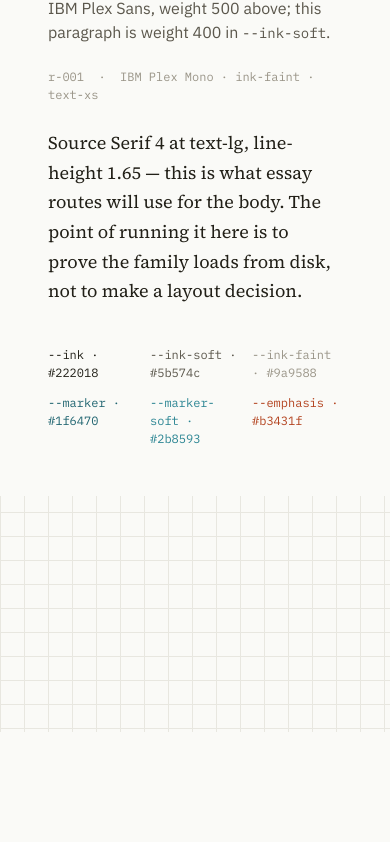
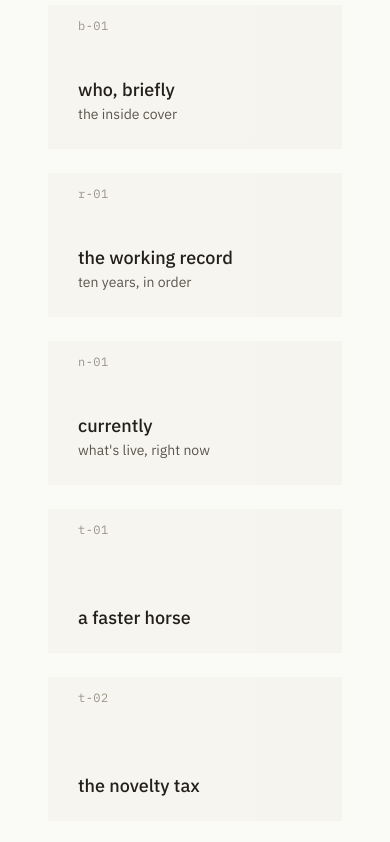
Before and after one commit to olganikulina-personal/olga-nikulina-resume, an Astro site: page / in a window 390 px wide. Shown: the part 112-954 px from the top of the page. Before the commit the page ends 844 px from the top, so only its background shows below. Built offline with nearby package versions, Linux system fonts and the light colour scheme; Astro itself is replaced by a stand-in of ours.

Commit message:
feat(u3): home grid layout, Card component, SiteHeader
Replaces the type/color smoke test with the real wunderkammer grid.

Added:
- src/lib/cards.ts — single source of truth for the seven cards. Each
  entry carries slug, href, title, callNumber, optional subtitle,
  Tailwind gridClass for desktop placement, and an isEssay flag (used
  by U7 prev/next nav). DOM order == array order == mobile stack order.
- src/components/Card.astro — call-number + title + optional subtitle,
  no border, fill is --paper-soft at ~70% via color-mix so graph paper
  passes through. Declares view-transition-name per slug so U4 can
  switch on shared-element morphs without further changes here.
- src/components/SiteHeader.astro — small inline-SVG graph-paper-square
  mark + 'olga nikulina' wordmark, top-left of the home grid. Mark is
  placeholder until a hand-drawn favicon lands in U8.

Modified:
- src/pages/index.astro — 12-col CSS grid snapping to 24px rhythm,
  collapses to single column on mobile. Asymmetric spans per design
  spec table: bio 6x2, resume 6x2, now 4x2, three essays 4x1 / 8x1,
  contact 4x1 bottom-right.

Removed:
- public/profile.jpg — bio route uses type, not a photo.

Verification: build emits exactly 7 view-transition-name declarations
in DOM order with correct call-numbers (b/r/n/t/t/t/c) and titles.

```diff
--- /dev/null
+++ b/src/components/Card.astro
@@ -0,0 +1,78 @@
+---
+/*
+ * Card — one cell on the home grid.
+ *
+ * Composition (per design spec):
+ *   call-number   (top-left, mono xs, ink-faint)
+ *   title         (sans medium, lg, ink)
+ *   subtitle?     (sans, sm, ink-soft)
+ *
+ * Visual rules:
+ *   - No border. Separation comes from spacing + graph paper continuing through.
+ *   - Fill is --paper-soft at ~70% opacity so the underlay grid shows through.
+ *     This is the load-bearing detail that kills the "dashboard" read.
+ *   - view-transition-name is declared per-card via inline style so U4 can
+ *     light up the View Transitions API morph without further changes here.
+ *
+ * Hover effect (CSS underline draw) is wired in U4. For now the anchor is
+ * just an anchor — clicking it navigates, no animation yet.
+ */
+import type { Card as CardData } from "../lib/cards";
+
+type Props = CardData;
+
+const { slug, href, title, callNumber, subtitle, gridClass } = Astro.props;
+---
+
+<a
+  href={href}
+  class={`card ${gridClass}`}
+  style={`view-transition-name: card-${slug};`}
+>
+  <span class="call-number font-mono">{callNumber}</span>
+  <h2 class="title font-sans">{title}</h2>
+  {subtitle && <p class="subtitle font-sans">{subtitle}</p>}
+</a>
+
+<style>
+  .card {
+    display: flex;
+    flex-direction: column;
+    justify-content: flex-end;
+    gap: 0.25rem;
+    /* Fill at ~70% opacity so the graph-paper grid lines pass through */
+    background-color: color-mix(in oklab, var(--paper-soft) 70%, transparent);
+    color: var(--ink);
+    text-decoration: none;
+    padding: calc(var(--grid-step) * 1) calc(var(--grid-step) * 1.25);
+    min-height: calc(var(--grid-step) * 6); /* 144px — fits 6 grid rows */
+    position: relative;
+    isolation: isolate;
+  }
+
+  .call-number {
+    position: absolute;
+    top: calc(var(--grid-step) * 0.5);
+    left: calc(var(--grid-step) * 1.25);
+    font-size: var(--text-xs);
+    color: var(--ink-faint);
+    letter-spacing: 0.04em;
+  }
+
+  .title {
+    font-size: var(--text-lg);
+    font-weight: 500;
+    color: var(--ink);
+    line-height: 1.25;
+    margin: 0;
+  }
+
+  .subtitle {
+    font-size: var(--text-sm);
+    font-weight: 400;
+    color: var(--ink-soft);
+    line-height: 1.4;
+    margin: 0;
+    max-width: 42ch;
+  }
+</style>
--- /dev/null
+++ b/src/components/SiteHeader.astro
@@ -0,0 +1,57 @@
+---
+/*
+ * SiteHeader — the small wordmark that sits at the top-left of the home grid.
+ *
+ * Per design spec:
+ *   - A small graph-paper-square favicon-mark (placeholder inline SVG until
+ *     a hand-drawn version lands in U8).
+ *   - "olga nikulina" in IBM Plex Sans medium, text-sm, lowercase, --ink.
+ *   - Lives ONLY on the home grid; route pages get a "← back" link instead
+ *     (handled by RouteLayout in U4).
+ */
+---
+
+<header class="site-header">
+  <svg
+    class="mark"
+    width="20"
+    height="20"
+    viewBox="0 0 24 24"
+    aria-hidden="true"
+  >
+    <!-- graph-paper square frame -->
+    <rect
+      x="2.5" y="2.5" width="19" height="19"
+      fill="none"
+      stroke="currentColor"
+      stroke-width="1"
+    />
+    <!-- one internal grid line, vertical + horizontal, suggesting paper -->
+    <line x1="12" y1="2.5" x2="12" y2="21.5" stroke="currentColor" stroke-width="0.5" opacity="0.5" />
+    <line x1="2.5" y1="12" x2="21.5" y2="12" stroke="currentColor" stroke-width="0.5" opacity="0.5" />
+    <!-- the ink mark inside the square -->
+    <circle cx="16.5" cy="7.5" r="1.25" fill="currentColor" />
+  </svg>
+  <span class="wordmark font-sans">olga nikulina</span>
+</header>
+
+<style>
+  .site-header {
+    display: inline-flex;
+    align-items: center;
+    gap: 0.625rem;
+    color: var(--ink);
+  }
+
+  .mark {
+    display: block;
+    color: var(--ink);
+  }
+
+  .wordmark {
+    font-size: var(--text-sm);
+    font-weight: 500;
+    color: var(--ink);
+    letter-spacing: 0.01em;
+  }
+</style>
--- /dev/null
+++ b/src/lib/cards.ts
@@ -0,0 +1,80 @@
+/**
+ * Single source of truth for the home grid's seven cards.
+ *
+ * Order in this array == DOM order on the page (also the mobile stack order).
+ * `gridClass` controls desktop placement on the 12-col grid; on mobile (<768px)
+ * the grid collapses to a single column and these positional classes are
+ * neutralized by a media-query reset in index.astro.
+ *
+ * Call-number scheme: <prefix>-NN where prefix is the route family.
+ *   b- bio · r- resume · c- contact · n- now · t- thoughts (essays)
+ */
+export interface Card {
+  slug: string;
+  href: string;
+  title: string;
+  callNumber: string;
+  subtitle?: string;
+  gridClass: string;
+  /** Identifies essay cards for grouping/filtering (used in U7's prev/next). */
+  isEssay?: boolean;
+}
+
+export const cards: Card[] = [
+  {
+    slug: "bio",
+    href: "/bio",
+    title: "who, briefly",
+    callNumber: "b-01",
+    subtitle: "the inside cover",
+    gridClass: "md:col-span-6 md:row-span-2 md:col-start-1 md:row-start-1",
+  },
+  {
+    slug: "resume",
+    href: "/resume",
+    title: "the working record",
+    callNumber: "r-01",
+    subtitle: "ten years, in order",
+    gridClass: "md:col-span-6 md:row-span-2 md:col-start-7 md:row-start-1",
+  },
+  {
+    slug: "now",
+    href: "/now",
+    title: "currently",
+    callNumber: "n-01",
+    subtitle: "what's live, right now",
+    gridClass: "md:col-span-4 md:row-span-2 md:col-start-1 md:row-start-3",
+  },
+  {
+    slug: "faster-horse",
+    href: "/thoughts/faster-horse",
+    title: "a faster horse",
+    callNumber: "t-01",
+    gridClass: "md:col-span-4 md:col-start-5 md:row-start-3",
+    isEssay: true,
+  },
+  {
+    slug: "novelty-tax",
+    href: "/thoughts/novelty-tax",
+    title: "the novelty tax",
+    callNumber: "t-02",
+    gridClass: "md:col-span-4 md:col-start-9 md:row-start-3",
+    isEssay: true,
+  },
+  {
+    slug: "criminal-orders",
+    href: "/thoughts/criminal-orders",
+    title: "orders without a crime",
+    callNumber: "t-03",
+    subtitle: "the longest one — start here if you start somewhere",
+    gridClass: "md:col-span-8 md:col-start-5 md:row-start-4",
+    isEssay: true,
+  },
+  {
+    slug: "contact",
+    href: "/contact",
+    title: "say hello",
+    callNumber: "c-01",
+    gridClass: "md:col-span-4 md:col-start-9 md:row-start-5",
+  },
+];
--- a/src/pages/index.astro
+++ b/src/pages/index.astro
@@ -1,36 +1,48 @@
 ---
 import BaseLayout from "../layouts/BaseLayout.astro";
+import SiteHeader from "../components/SiteHeader.astro";
+import Card from "../components/Card.astro";
+import { cards } from "../lib/cards";
 ---
 
-<BaseLayout title="olga nikulina" description="a small notebook by olga nikulina">
-  <main class="p-12 max-w-3xl">
-    <!-- Type sample — verifies all three families load -->
-    <p class="font-sans" style="font-size: var(--text-display); font-weight: 500;">
-      hello, notebook
-    </p>
-    <p class="font-sans" style="font-size: var(--text-base); color: var(--ink-soft);">
-      IBM Plex Sans, weight 500 above; this paragraph is weight 400 in
-      <code class="font-mono" style="font-size: var(--text-sm);">--ink-soft</code>.
-    </p>
+<BaseLayout
+  title="olga nikulina"
+  description="a small notebook by olga nikulina — engineer, lead, reader."
+  gridOpacity={1}
+>
+  <div class="page">
+    <SiteHeader />
+    <main class="grid">
+      {cards.map((card) => <Card {...card} />)}
+    </main>
+  </div>
+</BaseLayout>
 
-    <p class="font-mono mt-6" style="font-size: var(--text-xs); color: var(--ink-faint);">
-      r-001 &nbsp;&middot;&nbsp; IBM Plex Mono &middot; ink-faint &middot; text-xs
-    </p>
+<style>
+  .page {
+    /* Outer rhythm snaps to the 24px graph-paper step */
+    padding: calc(var(--grid-step) * 2) calc(var(--grid-step) * 2);
+    max-width: 1440px;
+    margin: 0 auto;
+    min-height: 100vh;
+    display: flex;
+    flex-direction: column;
+    gap: calc(var(--grid-step) * 2);
+  }
 
-    <p class="font-serif mt-6" style="font-size: var(--text-lg); line-height: 1.65; max-width: 62ch;">
-      Source Serif 4 at text-lg, line-height 1.65 — this is what essay routes
-      will use for the body. The point of running it here is to prove the
-      family loads from disk, not to make a layout decision.
-    </p>
+  .grid {
+    display: grid;
+    /* Mobile-first: single column, full-width cards */
+    grid-template-columns: 1fr;
+    gap: var(--grid-step);
+  }
 
-    <!-- Color token swatches -->
-    <div class="mt-10 grid grid-cols-3 gap-3 font-mono" style="font-size: var(--text-xs);">
-      <span style="color: var(--ink);">--ink &middot; #222018</span>
-      <span style="color: var(--ink-soft);">--ink-soft &middot; #5b574c</span>
-      <span style="color: var(--ink-faint);">--ink-faint &middot; #9a9588</span>
-      <span style="color: var(--marker);">--marker &middot; #1f6470</span>
-      <span style="color: var(--marker-soft);">--marker-soft &middot; #2b8593</span>
-      <span style="color: var(--emphasis);">--emphasis &middot; #b3431f</span>
-    </div>
-  </main>
-</BaseLayout>
+  /* Desktop: 12-col asymmetric grid snapping to the 24px rhythm */
+  @media (min-width: 768px) {
+    .grid {
+      grid-template-columns: repeat(12, 1fr);
+      grid-auto-rows: calc(var(--grid-step) * 3);
+      gap: var(--grid-step);
+    }
+  }
+</style>
```
Also changed, not shown: public/profile.jpg (deleted).
